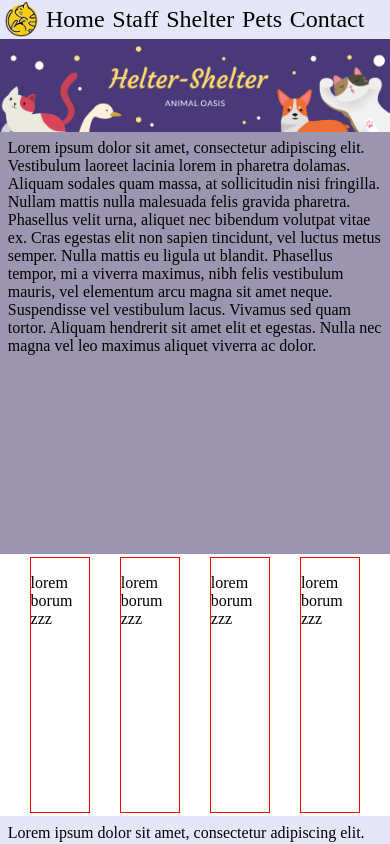
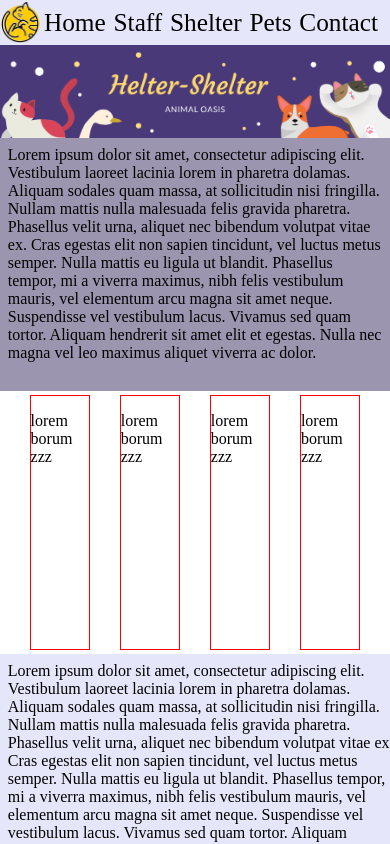
Before and after one commit to soundwanders/helter-shelter, a website: page index.html in a window 390 px wide. Drawn offline with Linux system fonts and the light colour scheme.

Commit message:
responsive font size for navbar

```diff
--- a/index.css
+++ b/index.css
@@ -6,11 +6,12 @@
     overflow-x: hidden;
 }
 
+/* forces a line break in flex layout */
 .flexBreak {
     display: flex;
     flex-basis: 100%;
     height: 0;
-  }
+}
 
 ul {
     list-style-type: none;
@@ -25,13 +26,14 @@
     display: flex;
     float: left;
     margin: 0 1%;
-    font-size: 24px;
-    line-height: 1.5em;
+    font-size: 3vh;
+    line-height: 5vh;
 }
 
 #navLogo {
-    height: 1.5em;
-    float: left;
+    height: 5vh;
+    padding: 0;
+    margin: 0;
 }
 
 /* banner image...Helter-Shelter title with pet logos */
@@ -50,7 +52,7 @@
 .flexContainer {
     display: flex;
     width: 100%;
-    height: 50%;
+    height: 30%;
     margin: 0 auto;
 }
 
```
